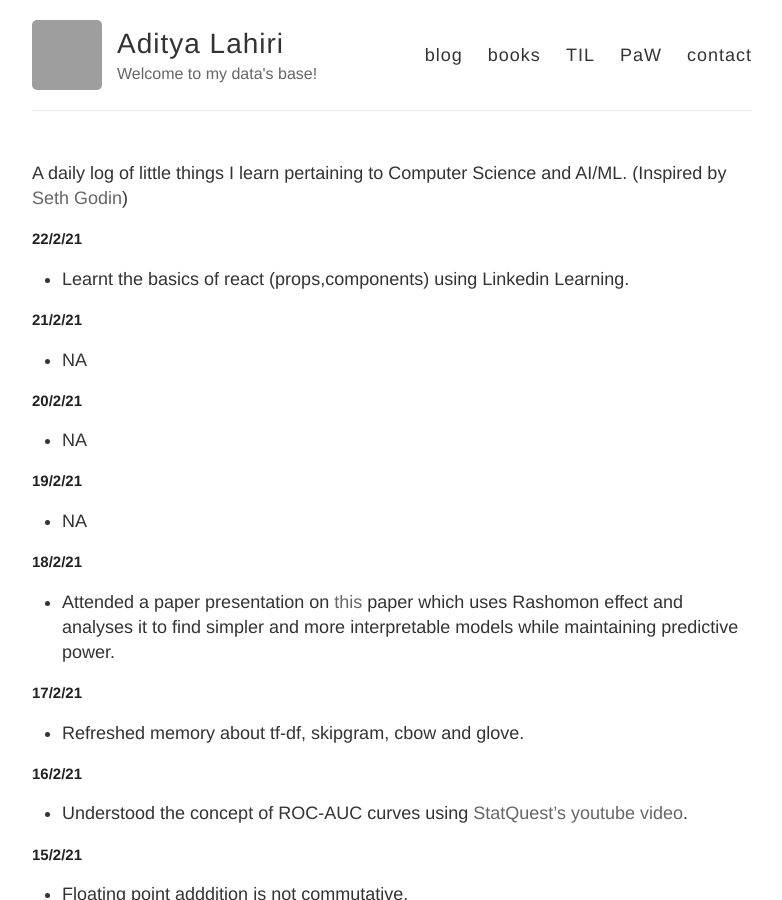
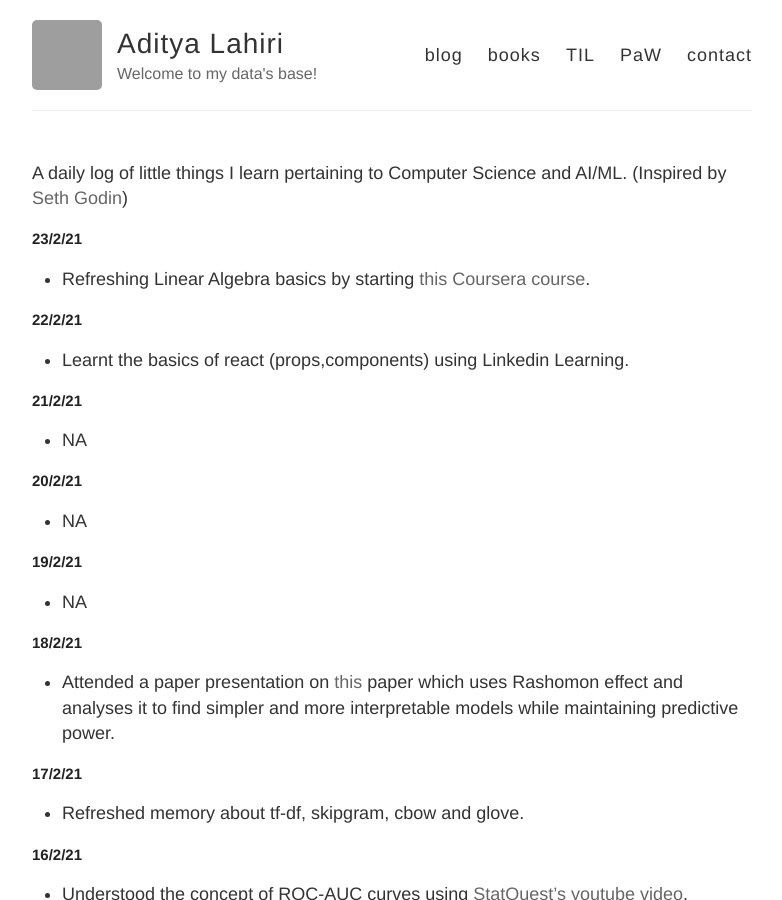
Before and after one commit to adityalahiri/adityalahiri.github.io, a Jekyll site: the page built from TIL.md, in a window 1280 px wide and 900 px high. Shown: the whole window, without its empty margins (248-1030 px from the left). Built offline with Jekyll 4.4.1, drawn with Linux system fonts in a browser that asks for light colours; our own code applies the rules of GitHub Pages for plain Markdown files; grey boxes are pictures that could not be loaded.

Commit message:
Update for 23/2

```diff
--- a/TIL.md
+++ b/TIL.md
@@ -1,5 +1,9 @@
 A daily log of little things I learn pertaining to Computer Science and AI/ML.
 (Inspired by [Seth Godin](https://seths.blog/))
+
+## 23/2/21
+
+* Refreshing Linear Algebra basics by starting [this Coursera course](https://www.coursera.org/learn/linear-algebra-machine-learning).
 
 ## 22/2/21
 
```
